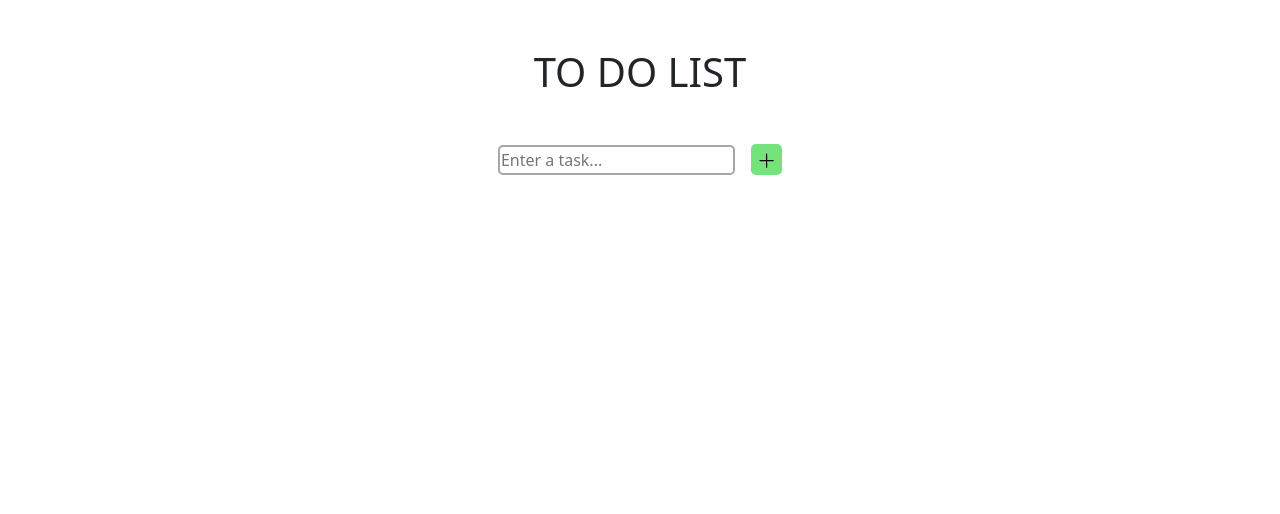
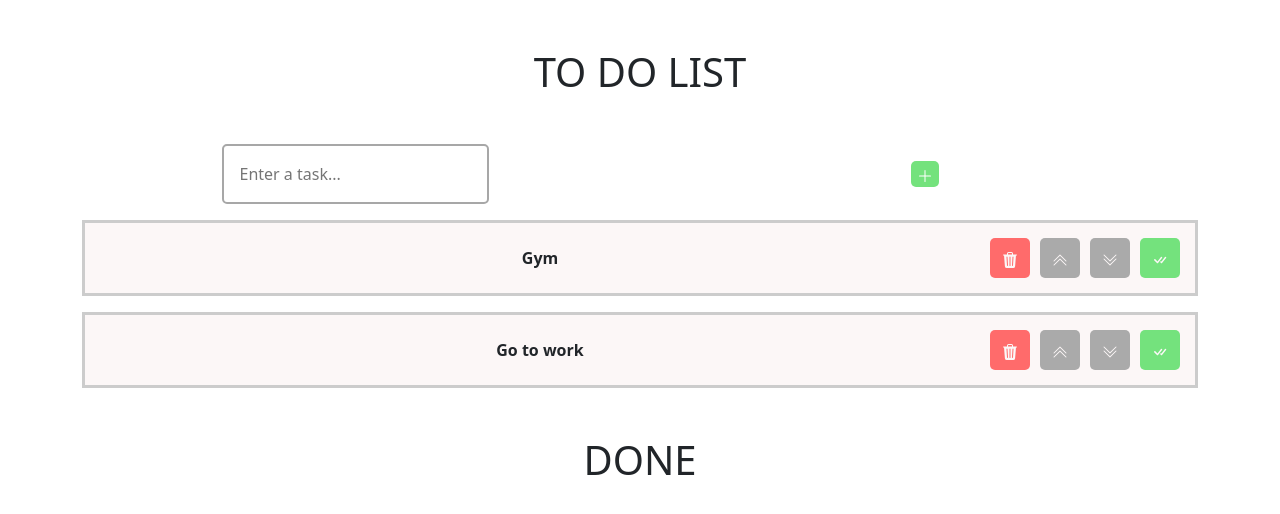
Before and after one commit to riccardospadon/to-do-list, a React (Create React App) app: page / in a window 1280 px wide. Shown: the top 514 px of the page. Built offline with nearby package versions, Linux system fonts and the light colour scheme.

Commit message:
ToDoList
- Fix styling (not already done)!

```diff
--- a/src/App.js
+++ b/src/App.js
@@ -1,5 +1,4 @@
 import './App.css';
-import Nav from './components/Nav'
 import Main from './components/Main'
 
 function App() {
--- a/src/components/Main/index.jsx
+++ b/src/components/Main/index.jsx
@@ -1,11 +1,17 @@
 import React, { useState } from "react";
-import { Container } from "react-bootstrap";
+import { Col, Container, Row } from "react-bootstrap";
 import styles from "./style.module.scss";
 import cn from "classnames";
-import { ChevronDoubleDown, ChevronDoubleUp, Trash3Fill, PlusLg } from "react-bootstrap-icons";
+import {
+  ChevronDoubleDown,
+  ChevronDoubleUp,
+  Trash3Fill,
+  PlusLg,
+  CheckAll,
+} from "react-bootstrap-icons";
 
 export default function Main() {
-  const [tasks, setTasks] = useState([]);
+  const [tasks, setTasks] = useState(["Gym", "Go to work"]);
   const [newTask, setNewTask] = useState("");
 
   function handleInputChange(event) {
@@ -14,42 +20,42 @@ export default function Main() {
 
   /* function for add a task */
   function addTask() {
-    if(newTask.trim() !== ""){
-        setTasks(t => [...t, newTask])
-        setNewTask("")
+    if (newTask.trim() !== "") {
+      setTasks((t) => [...t, newTask]);
+      setNewTask("");
     }
   }
 
   /* function for delete a task*/
   function deleteTask(index) {
-    const updatedTasks = tasks.filter((_, i) => i !== index)
-    setTasks(updatedTasks)
+    const updatedTasks = tasks.filter((_, i) => i !== index);
+    setTasks(updatedTasks);
   }
 
   /* function for moving up a task */
   function moveTaskUp(index) {
-    if(index > 0) {
+    if (index > 0) {
       const updatedTasks = [...tasks];
-        const temp = updatedTasks[index]
-        updatedTasks[index] = updatedTasks[index - 1]
-        updatedTasks[index - 1] = temp
+      const temp = updatedTasks[index];
+      updatedTasks[index] = updatedTasks[index - 1];
+      updatedTasks[index - 1] = temp;
       setTasks(updatedTasks);
     }
   }
 
   /* function for moving down a task */
   function moveTaskDown(index) {
-    if(index < tasks.length - 1) {
+    if (index < tasks.length - 1) {
       const updatedTasks = [...tasks];
-        const temp = updatedTasks[index]
-        updatedTasks[index] = updatedTasks[index + 1]
-        updatedTasks[index + 1] = temp
+      const temp = updatedTasks[index];
+      updatedTasks[index] = updatedTasks[index + 1];
+      updatedTasks[index + 1] = temp;
       setTasks(updatedTasks);
     }
   }
 
   /* TODO: Add a function for tasks already done and move down in another section called "done" */
-
+  function taskDone(index) {}
 
   /* TODO: Add transitions when you move a task up/down or when its done */
 
@@ -57,6 +63,8 @@ export default function Main() {
     <>
       <Container className="mt-5">
         <h1 className="mb-5">TO DO LIST</h1>
+        <Row className={cn("justify-content-between align-items-center")}>
+          <Col>
             <input
               className={cn(styles.input)}
               type="text"
@@ -64,30 +72,55 @@ export default function Main() {
               value={newTask}
               onChange={handleInputChange}
             />
-        <button className={cn(styles.addButton, styles.button)} onClick={addTask}>
+            </Col>
+
+            <Col>
+            <button
+              className={cn(styles.addButton, styles.button)}
+              onClick={addTask}
+            >
               <PlusLg />
             </button>
+          </Col>
+        </Row>
       </Container>
+
       <Container className="mt-3">
         <ol className={cn(styles.ordinaryList)}>
-            {tasks.map((task, index) =>
+          {tasks.map((task, index) => (
             <li key={index}>
               <span className={cn(styles.textList)}>{task}</span>
-                    <button className={cn(styles.deleteButton, styles.button)}
-                    onClick={() => deleteTask(index)}>
+              <button
+                className={cn(styles.deleteButton, styles.button)}
+                onClick={() => deleteTask(index)}
+              >
                 <Trash3Fill />
               </button>
-                    <button className={cn(styles.moveUp, styles.button)}
-                    onClick={() => moveTaskUp(index)}>
+              <button
+                className={cn(styles.moveUp, styles.button)}
+                onClick={() => moveTaskUp(index)}
+              >
                 <ChevronDoubleUp />
               </button>
-                    <button className={cn(styles.moveDown, styles.button)}
-                    onClick={() => moveTaskDown(index)}>
+              <button
+                className={cn(styles.moveDown, styles.button)}
+                onClick={() => moveTaskDown(index)}
+              >
                 <ChevronDoubleDown />
               </button>
+              <button
+                className={cn(styles.check, styles.button)}
+                onClick={() => taskDone(index)}
+              >
+                <CheckAll />
+              </button>
             </li>
-            )}
+          ))}
         </ol>
+      </Container>
+
+      <Container className="mt-5">
+        <h1>DONE</h1>
       </Container>
     </>
   );
--- a/src/components/Main/style.module.scss
+++ b/src/components/Main/style.module.scss
@@ -1,7 +1,5 @@
 .button {
-    font-size: 1.2rem;
     font-weight: bold;
-    padding: 10px, 20px;
     border: none;
     border-radius: 5px;
     cursor: pointer;
@@ -9,8 +7,9 @@
 }
 
 .addButton {
+    font-size: 1rem;
     background-color:#74e27d;
-    margin-left: 1rem;
+    color: white;
 }
 
 .addButton:hover {
@@ -21,19 +20,20 @@
     background-color: #ff6b6b;
     padding: 8px 12px;
     margin-left: 10px;
-    font-size: 1.4rem;
+    font-size: 1rem;
+    color: #fcf7f7;
 }
 
 .deleteButton:hover {
     background-color: #cc4242;
+    color: #fcf7f7d2;
 }
 
 .input{
     font-size: 1rem;
-    padding: 1px;
+    padding: 1em;
     border: 2px solid #a7a7a7;
     border-radius: 5px;
-    color: black;
 }
 
 .ordinaryList {
@@ -41,7 +41,7 @@
 }
 
 .ordinaryList li {
-    font-size: 2rem;
+    font-size: 1rem;
     font-weight: bold;
     padding: 15px;
     background-color: #fcf7f7;
@@ -58,11 +58,38 @@
 .moveUp {
     padding: 8px 12px;
     margin-left: 10px;
-    font-size: 1.4rem;
+    font-size: 1rem;
+    background-color: #aaaaaa;
+    color: #fcf7f7;
+}
+
+.moveUp:hover {
+    background-color: #808080;
+    color: #fcf7f7d2;
 }
 
 .moveDown {
     padding: 8px 12px;
     margin-left: 10px;
-    font-size: 1.4rem;
+    font-size: 1rem;
+    background-color: #aaaaaa;
+    color: #fcf7f7;
 }
+
+.moveDown:hover {
+    background-color: #808080;
+    color: #fcf7f7d2;
+}
+
+.check {
+    background-color:#74e27d;
+    padding: 8px 12px;
+    margin-left: 10px;
+    font-size: 1rem;
+    color: #fcf7f7;
+}
+
+.check:hover {
+    background-color: #45b749;
+    color: #fcf7f7d2;
+}
```
Lines whose indentation alone changed are shown as unchanged.
